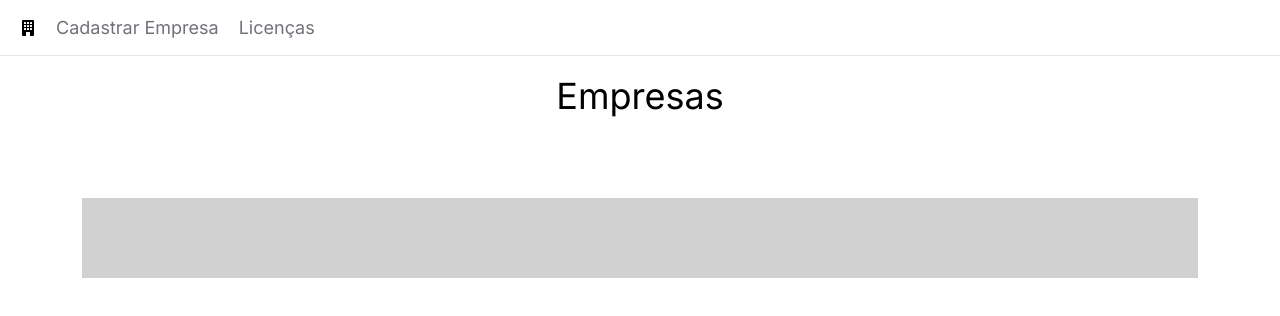
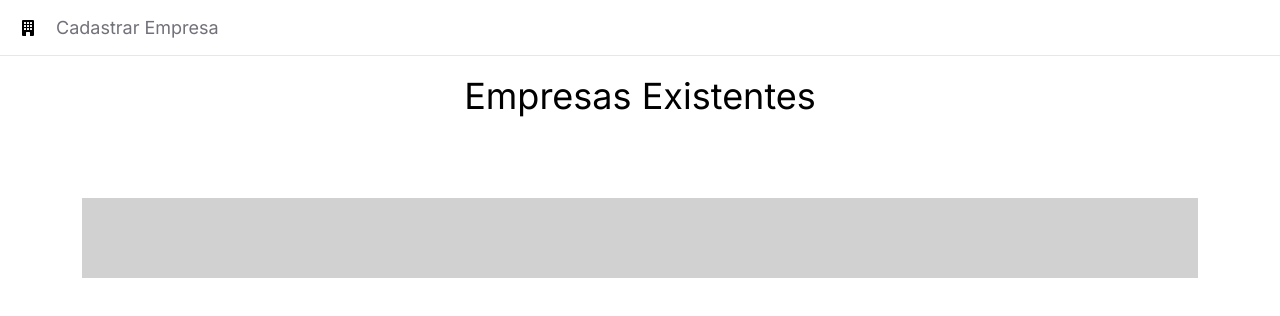
Before and after one commit to young1015/Desafio-Ambisis, a Next.js app: page / in a window 1280 px wide. Shown: the top 316 px of the page. Built offline with nearby package versions, Linux system fonts and the light colour scheme.

Commit message:
arrumando navbar

```diff
--- a/src/app/components/ErrorMessage.tsx
+++ b/src/app/components/ErrorMessage.tsx
@@ -5,6 +5,7 @@ const ErrorMessage = ({ children }: PropsWithChildren) => {
 
   return (
     <p className='text-red-600'>{children}</p>
+    // https://developing-tamarillo-f72.notion.site/Desafio-NextJS-afc52d85a27e45bbb1d8ce38da6a2780
   )
 }
 
--- a/src/app/components/Navbar.tsx
+++ b/src/app/components/Navbar.tsx
@@ -4,12 +4,13 @@ import { BsFillBuildingFill } from 'react-icons/bs';
 
 const Navbar = () => {
     return (
-        <nav className="flex space-x-5 border-b mb-5 px-5 items-center h-14">
-            <Link href="/"><BsFillBuildingFill/></Link>
-            <ul className="flex space-x-5 ">
-                <li><Link className="text-zinc-500 hover:text-slate-800 transition-colors text-lg" href="empresas/new">Cadastrar Empresa</Link></li>
-                <li><Link className="text-zinc-500 hover:text-slate-800 transition-colors text-lg" href="licenca/new">Licenças</Link></li>
-            </ul>
+        <nav className="w-full flex space-x-5 border-b mb-5 px-5 items-center h-14">
+
+                <Link href="/"><BsFillBuildingFill/></Link>
+                <ul className="flex space-x-5 ">
+                    <li><Link className="text-zinc-500 hover:text-slate-800 transition-colors text-lg" href="empresas/new">Cadastrar Empresa</Link></li>
+                </ul>
+
         </nav>
     )
 
--- a/src/app/empresas/new/page.tsx
+++ b/src/app/empresas/new/page.tsx
@@ -32,7 +32,7 @@ export default function Home() {
 
               try {
                 await axios.post('/API/routes/empresasRoute', data);
-                router.push('/empresas');
+                router.push('/');
               } catch (error) {
                 setError('Ocorreu um erro inesperado.')
               }
--- a/src/app/page.tsx
+++ b/src/app/page.tsx
@@ -4,7 +4,7 @@ export default function Home() {
     <>
       <main>
         <div>
-          <h1 className="text-4xl text-center">Empresas</h1>
+          <h1 className="text-4xl text-center">Empresas Existentes</h1>
           <section className="px-10 py-10 border-[#ffffff] text-white border-2 m-20 bg-[#a3a3a3] bg-opacity-50"></section>
         </div>
       </main>
```
